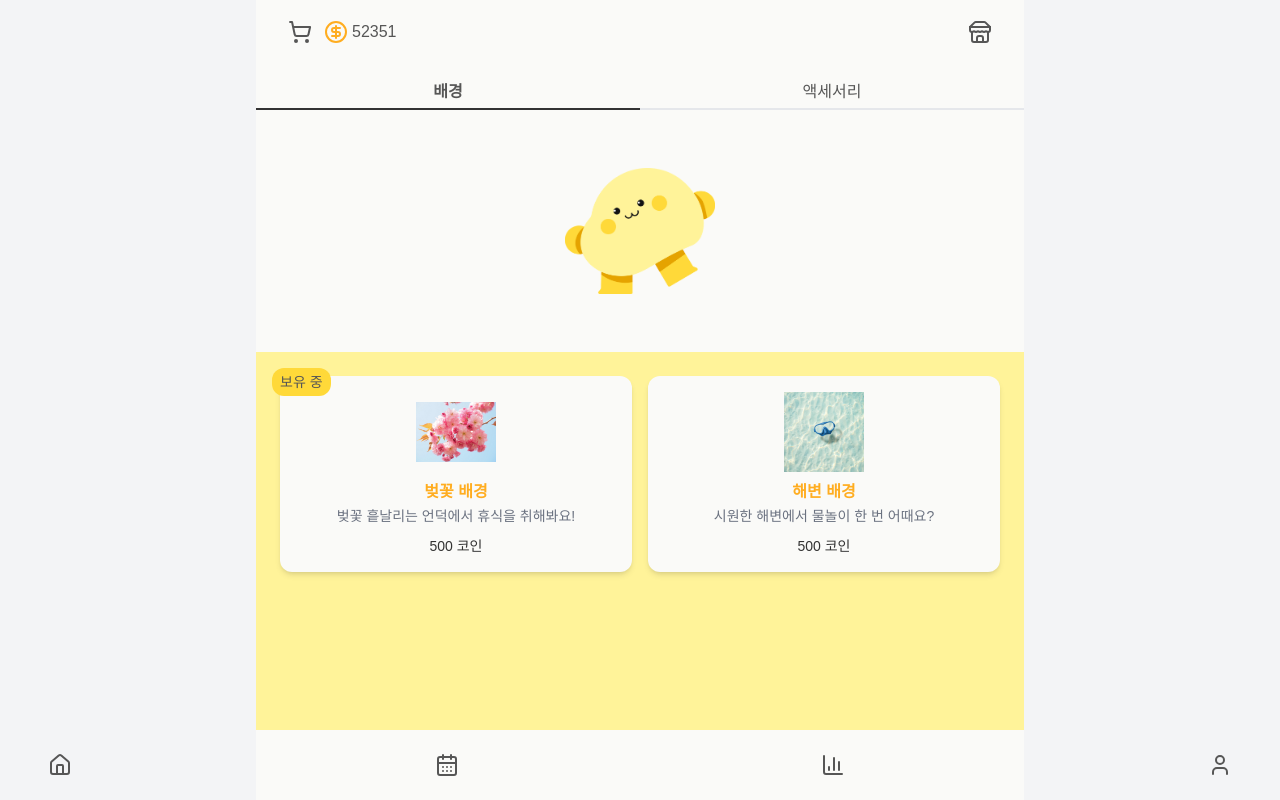
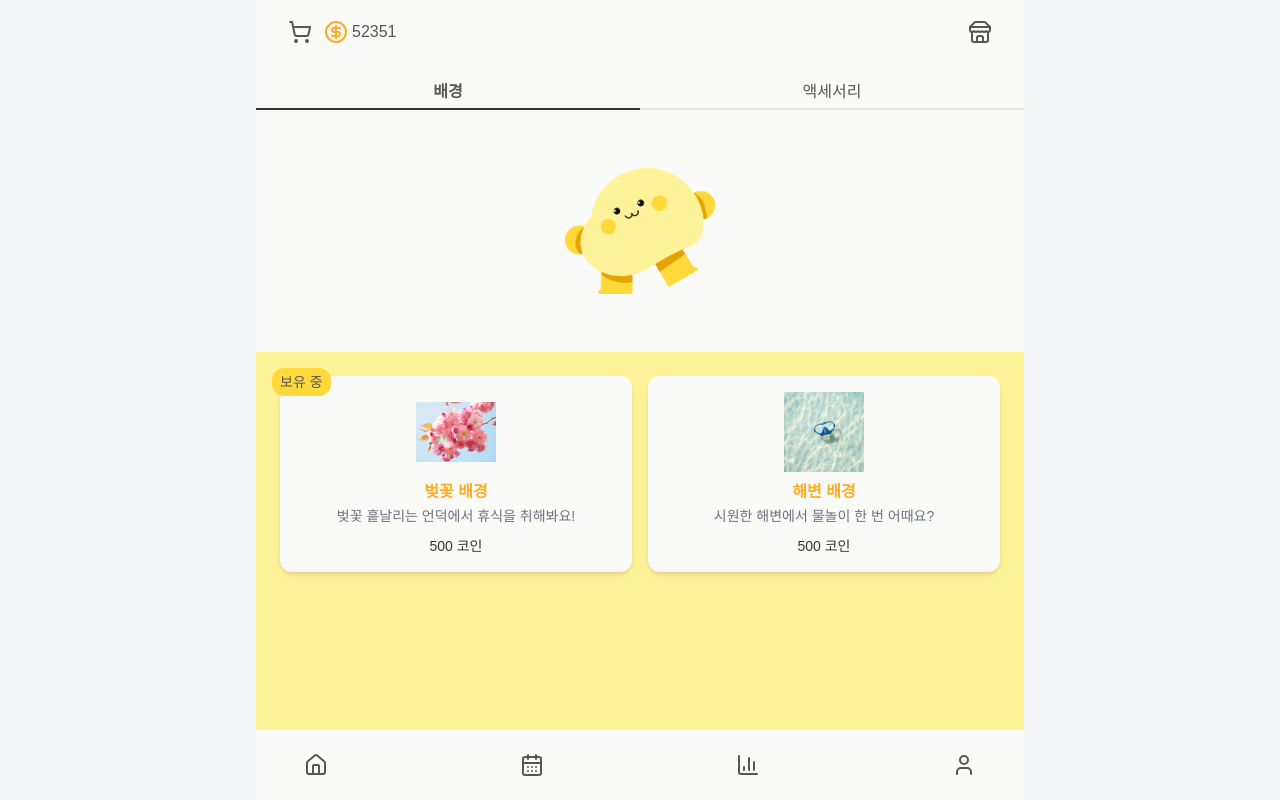
Before and after one commit to xuuwon/maeumgyeol, a Next.js app: page /shopping in a window 1280 px wide. Built offline with nearby package versions, Linux system fonts and the light colour scheme; a web font is replaced by a local one.

Commit message:
style: Nav바 스타일 수정

```diff
--- a/src/components/navBar/NavBar.tsx
+++ b/src/components/navBar/NavBar.tsx
@@ -1,5 +1,6 @@
 'use client';
 
+import clsx from 'clsx';
 import { CalendarDays, ChartColumn, House, User } from 'lucide-react';
 import { useRouter } from 'next/navigation';
 import React from 'react';
@@ -10,7 +11,18 @@ const NavBar = () => {
   const iconStyle = 'hover:text-[#ffad20] cursor-pointer';
 
   return (
-    <div className="fixed bottom-0 left-0 flex items-center justify-between w-full h-[70px] px-8 sm:px-10 md:px-12">
+    <div
+      className={clsx(
+        'fixed bottom-0 left-0 flex items-center justify-between w-full h-[70px] px-8 sm:px-10 md:px-12 bg-main-background'
+      )}
+      style={{
+        maxWidth: '768px',
+        margin: '0 auto',
+        width: '100%',
+        left: '50%',
+        transform: 'translateX(-50%)',
+      }}
+    >
       <House className={iconStyle} onClick={() => router.push('/home')} />
       <CalendarDays className={iconStyle} onClick={() => router.push('/calendar')} />
       <ChartColumn className={iconStyle} onClick={() => router.push('/statistic')} />
```
